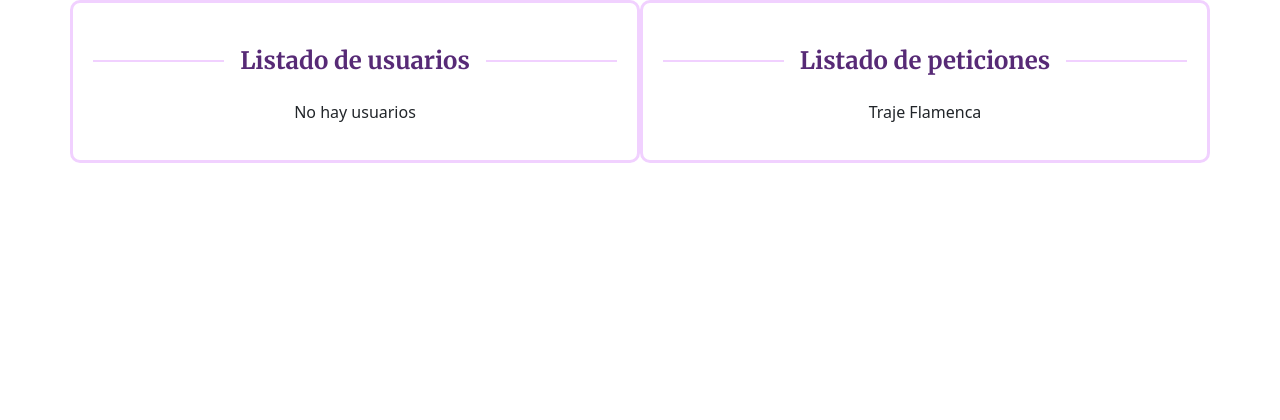
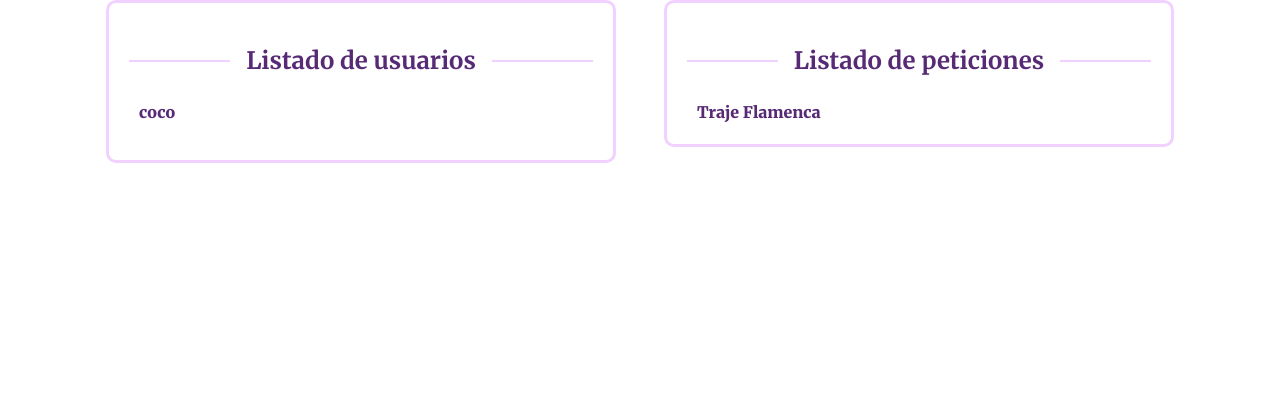
Before and after one commit to guillegomezz8/LuDesings, a Django app: page /dashboard/ in a window 1280 px wide. Shown: the part 216-636 px from the top of the page. Run offline with Django 4.2, Linux system fonts and the light colour scheme; a user stored in the database is signed in; data comes from the database, SQL or seed files in the repository; both versions use the stored data as it was after the commit; some libraries are stand-ins or nearby versions.

Commit message:
comienzo dashboard

```diff
--- a/base/templates/dashboard.html
+++ b/base/templates/dashboard.html
@@ -1,32 +1,40 @@
 {% extends "base.html" %}
-{%load static%}
+{% load static %}
 {% block contenido %}
 <div class="container">
-    <div class="row">
-      <div class="contenedor-personalizado col-sm-5 col-md-6">
+  <div class="container px-4">
+    <div class="row gx-5">
+      <div class="col">
+       <div class="contenedor-personalizado">
           <div class="divider d-flex align-items-center my-4">
             <h4 class="contenido text-center fw-bold mx-3 mb-0">Listado de usuarios</h4>
           </div>
-        {%if usuarios%}
-            {%for p in peticiones%}
-            {%endfor%}
-        {%else%}
-        <p class="text-center">No hay usuarios</p>
+          {% if usuarios %}
+              {% for u in usuarios %}
+                <!-- <a href="{% url 'view_pdf_admin' doc.id %}"> -->
+                <a class="contenido text-center"><p>{{ u.username }}</a>
+              {% endfor %}
+          {% else %}
+              <a class="contenido text-center">No hay usuarios</a>
           {% endif %}
        </div>
-      <div class="contenedor-personalizado col-sm-5 offset-sm-2 col-md-6 offset-md-0">
+      </div>
+      <div class="col">
+        <div class="contenedor-personalizado">
           <div class="divider d-flex align-items-center my-4">
             <h4 class="contenido text-center fw-bold mx-3 mb-0">Listado de peticiones</h4>
           </div>
-        {%if peticiones%}
-            {%for p in peticiones%}
-            <p class="text-center">{{p.asunto}}</p>
-            {%endfor%}
-        {%else%}
-        <p class="text-center">No hay peticiones</p>
+          {% if peticiones %}
+              {% for p in peticiones %}
+                <a href = "{% url 'peticionesDetalles' p.id %}" class="contenido text-center">{{ p.asunto }}</a>
+              {% endfor %}
+          {% else %}
+              <a class="contenido text-center">No hay peticiones</a>
           {% endif %}
         </div>
       </div>
     </div>
-<link rel="stylesheet" href="{%static 'css/dashboard.css'%}"/>
-{%endblock%}
+  </div>
+</div>
+<link rel="stylesheet" href="{% static 'css/dashboard.css' %}" />
+{% endblock %}
--- /dev/null
+++ b/base/templates/peticionesDetalles.html
@@ -0,0 +1,4 @@
+{%extends base.html%}
+{% load static %}
+{% block contenido %}
+{%endblock%}
--- a/base/urls.py
+++ b/base/urls.py
@@ -8,6 +8,7 @@ urlpatterns = [
     path('', views.sobreMi, name='sobreMi'),
     path('peticiones/', views.peticionesForm, name='peticionesForm'),
     path('dashboard/', views.dashboard, name='dashboard'),
+    path('peticion/{$id}', views.peticionesDetalles, name ='peticionesDetalles')
 ]
 
 urlpatterns += static(settings.MEDIA_URL, document_root = settings.MEDIA_ROOT)
--- a/base/views.py
+++ b/base/views.py
@@ -2,6 +2,7 @@ from django.shortcuts import render, redirect
 from .forms import PeticionesForm
 from django.contrib.auth.decorators import user_passes_test
 from .models import Peticion
+from django.contrib.auth.models import User
 
 # Create your views here.
 def es_administrador(user):
@@ -31,6 +32,11 @@ def peticionesForm(request):
 
 @user_passes_test(es_administrador)
 def dashboard(request):
-    ##usuarios = User.
     peticiones = Peticion.objects.all()
-    return render(request, 'dashboard.html', {'peticiones': peticiones})
+    usuarios = User.objects.all()
+    return render(request, 'dashboard.html', {'peticiones': peticiones, 'usuarios': usuarios})
+
+
+@user_passes_test(es_administrador)
+def peticionesDetalles(request):
+    return render(request, 'peticionesDetalles.html',)
--- a/static/css/dashboard.css
+++ b/static/css/dashboard.css
@@ -19,3 +19,16 @@ background: #f1d1ff;
     font-style: normal;
     color: rgb(87, 42, 118);
 }
+
+.left {
+    width: 48%;
+    background-color: #f7f7f7;
+    border-radius: 15px;
+    padding: 20px;
+}
+.right {
+    width: 48%;
+    background-color: #f7f7f7;
+    border-radius: 15px;
+    padding: 20px;
+}
```
Also changed, not shown: db.sqlite3. Lines whose indentation alone changed are shown as unchanged.
